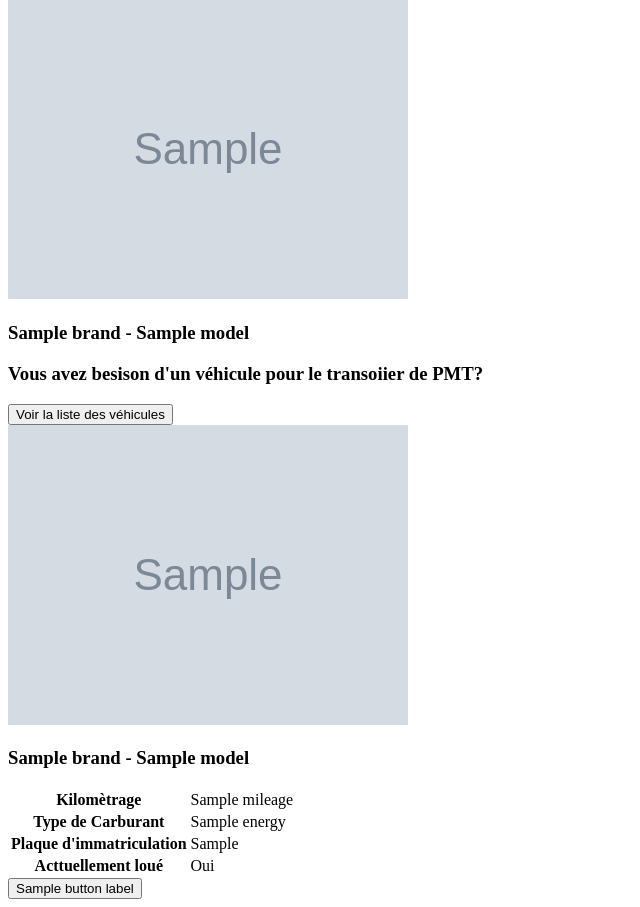
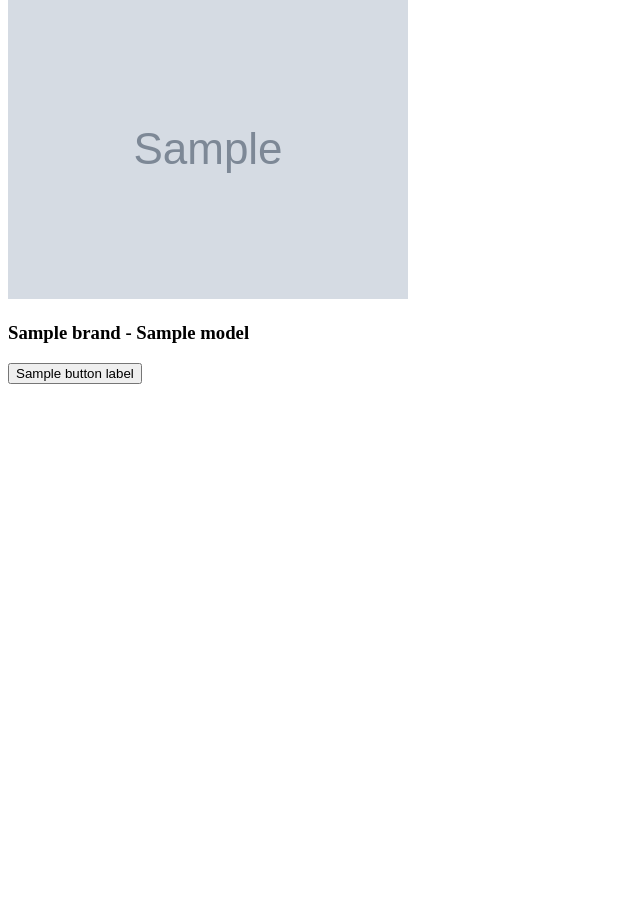
Before and after one commit to JonasJallet/Hackathon_2, a Symfony app: template templates/profile/index.html.twig in a window 1280 px wide. Shown: the part 3985-4892 px from the top of the page, without its empty margins (0-640 px from the left). After the commit the page ends 4369 px from the top, so only its background shows below. Run offline with Twig, Linux system fonts and the light colour scheme; the template is opened without the code that fills it: most values are stand-ins (such as "Sample title", 1, 10 or a date in 2020); grey boxes marked "Sample" are stand-in pictures; some libraries are stand-ins or nearby versions.

Commit message:
maybe last update

```diff
--- a/templates/profile/index.html.twig
+++ b/templates/profile/index.html.twig
@@ -32,7 +32,7 @@
 			</div>
 		</div>
 	</div>
-
+	{% if customer.vehicle != null %}
 		<div class="row justify-content-center p-4">
 			<div class="col-6 card mb-3 p-0">
 				<img class="card-img-top" src="{{ customer.vehicle.picture }}" alt="Card image cap">
@@ -47,57 +47,22 @@
 			</div>
 		</div>
 
-	<div class="my-3 text-center">
-		<h3>Vous avez besison d'un véhicule pour le transoiier de PMT?</h3>
-		<a href="{{ path('app_vehicle_index') }}">
-			<button class="btn btn-secondary" type="button">Voir la liste des véhicules</button>
+		<div class="d-flex justify-content-center">
+			<a href="{{ path('return_vehicle', {'id': customer.vehicle.id}) }}">
+				<button class="button-save btn btn-primary m-0">{{ button_label|default('Rendre le véhicule') }}</button>
 			</a>
 		</div>
 
-	{% if customer.vehicle != false %}
-		<div class="row justify-content-center p-4">
-			<div class="col-8 card mb-3 p-0">
-				<img class="card-img-top" src="{{ customer.vehicle.picture }}" alt="Card image cap">
-				<div class="card-img-overlay">
-					<div class="card-nav d-flex justify-content-end">
-						<h3 class="card-title title-nav-card">
-							{{ customer.vehicle.brand }}
-							-
-							{{ customer.vehicle.model }}</h3>
-						{% if is_granted('ROLE_ADMIN') %}
-							<a href="{{ path('app_vehicle_edit', {'id': vehicle.id}) }}"><img class="d-flex flex-end mx-1" src="{{ asset('build/images/edit.png') }}" alt="" width="35" heigh="35"></a>
-							{{ include('vehicle/_delete_form.html.twig') }}
-						{% endif %}
-					</div>
+	{% else %}
+
+		<div class="my-3 text-center">
+			<h3>Vous avez besoin d'un véhicule ?</h3>
+			<a href="{{ path('app_vehicle_index') }}">
+				<button class="btn btn-secondary m-0" type="button">Voir la liste des véhicules</button>
+			</a>
 		</div>
 
-				<div class="card-body">
-					<table class="table m-0">
-						<tbody>
-							<tr>
-								<th class="border-0">Kilomètrage</th>
-								<td class="border-0">{{ customer.vehicle.mileage }}</td>
-							</tr>
-							<tr>
-								<th class="border-0">Type de Carburant</th>
-								<td class="border-0">{{ customer.vehicle.energy }}</td>
-							</tr>
-							<tr>
-								<th class="border-0">Plaque d'immatriculation</th>
-								<td class="border-0">{{ customer.vehicle.registrationPlate }}</td>
-							</tr>
-							<tr>
-								<th class="border-0">Acttuellement loué</th>
-								<td class="border-0">{{ customer.vehicle.isAvailable ? 'Non' : 'Oui' }}</td>
-							</tr>
-						</tbody>
-					</table>
-				</div>
-			</div>
-			<div class="d-flex justify-content-center">
-				<a href="{{ path('return_vehicle', {'id': customer.vehicle.id}) }}">
-					<button class="button-save btn btn-primary">{{ button_label|default('Rendre le véhicule') }}</button>
-				</a>
-			</div>
 	{% endif %}
+
+
 {% endblock %}
```
Lines whose indentation alone changed are shown as unchanged.
